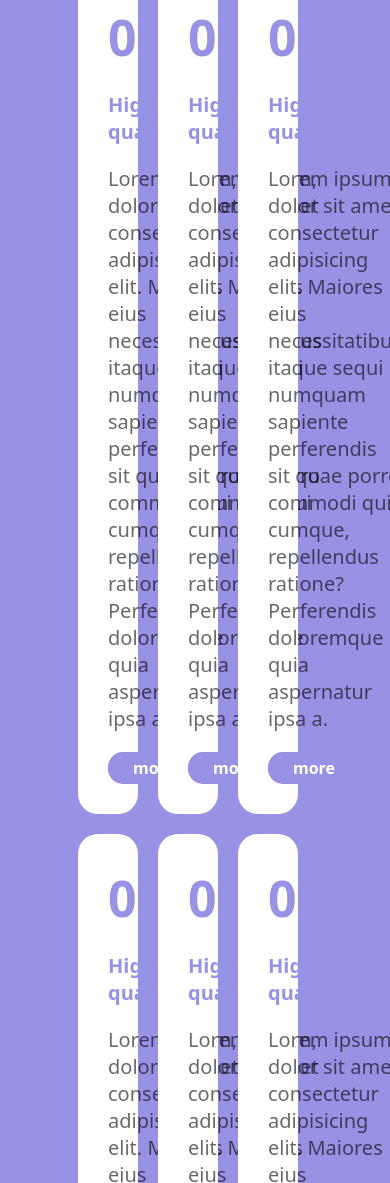
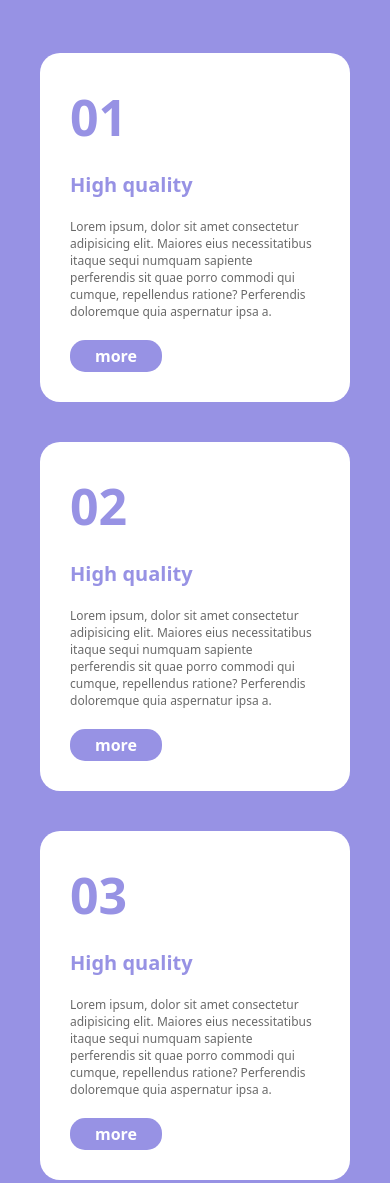
Before and after one commit to IazzettaPierluigi/htmlcss-responsive-layout, a plain HTML site: page index.html in a window 390 px wide. Shown: the part 7047-8230 px from the top of the page. Drawn offline with Linux system fonts and the light colour scheme.

Commit message:
sect4 media queries

```diff
--- a/assets/css/style.css
+++ b/assets/css/style.css
@@ -272,6 +272,7 @@ header{
 #sect-4{
     width: 100%;
     background-color: #9792E4;
+    padding-block: 40px;
 }
 
 #sect-4 h1{
@@ -432,6 +433,26 @@ header{
     }
 
     /* end section3 media queries */
+
+    /* start section4 media queries */
+
+    #container-sect4{
+        width: 100%;
+        gap: 40px;
+        padding: 40px;
+        justify-content: space-around;
+    }
+
+    .card-sect4{
+        width: calc(100% / 2 - (20px) );
+    }
+
+    .card-sect4 p{
+        font-size: 12px;
+
+    }
+
+    /* end section4 media queries */
 }
 
 /* MEDIA QUERIES MOBILE */
@@ -469,4 +490,24 @@ header{
     }
 
     /* end section 3 media queries */
+
+     /* start section4 media queries */
+
+     #container-sect4{
+        width: 100%;
+        gap: 40px;
+        padding: 40px;
+        justify-content: space-around;
+    }
+
+    .card-sect4{
+        width:100% ;
+    }
+
+    .card-sect4 p{
+        font-size: 12px;
+
+    }
+
+    /* end section4 media queries */
 }
--- a/index.html
+++ b/index.html
@@ -144,35 +144,35 @@
             </div>
 
             <div class="card-sect4">
-                <h2>01</h2>
+                <h2>02</h2>
                 <h4>High quality</h4>
                 <p>Lorem ipsum, dolor sit amet consectetur adipisicing elit. Maiores eius necessitatibus itaque sequi numquam sapiente perferendis sit quae porro commodi qui cumque, repellendus ratione? Perferendis doloremque quia aspernatur ipsa a.</p>
                 <span>more</span>
             </div>
 
             <div class="card-sect4">
-                <h2>01</h2>
+                <h2>03</h2>
                 <h4>High quality</h4>
                 <p>Lorem ipsum, dolor sit amet consectetur adipisicing elit. Maiores eius necessitatibus itaque sequi numquam sapiente perferendis sit quae porro commodi qui cumque, repellendus ratione? Perferendis doloremque quia aspernatur ipsa a.</p>
                 <span>more</span>
             </div>
 
             <div class="card-sect4">
-                <h2>01</h2>
+                <h2>04</h2>
                 <h4>High quality</h4>
                 <p>Lorem ipsum, dolor sit amet consectetur adipisicing elit. Maiores eius necessitatibus itaque sequi numquam sapiente perferendis sit quae porro commodi qui cumque, repellendus ratione? Perferendis doloremque quia aspernatur ipsa a.</p>
                 <span>more</span>
             </div>
 
             <div class="card-sect4">
-                <h2>01</h2>
+                <h2>05</h2>
                 <h4>High quality</h4>
                 <p>Lorem ipsum, dolor sit amet consectetur adipisicing elit. Maiores eius necessitatibus itaque sequi numquam sapiente perferendis sit quae porro commodi qui cumque, repellendus ratione? Perferendis doloremque quia aspernatur ipsa a.</p>
                 <span>more</span>
             </div>
 
             <div class="card-sect4">
-                <h2>01</h2>
+                <h2>06</h2>
                 <h4>High quality</h4>
                 <p>Lorem ipsum, dolor sit amet consectetur adipisicing elit. Maiores eius necessitatibus itaque sequi numquam sapiente perferendis sit quae porro commodi qui cumque, repellendus ratione? Perferendis doloremque quia aspernatur ipsa a.</p>
                 <span>more</span>
```
